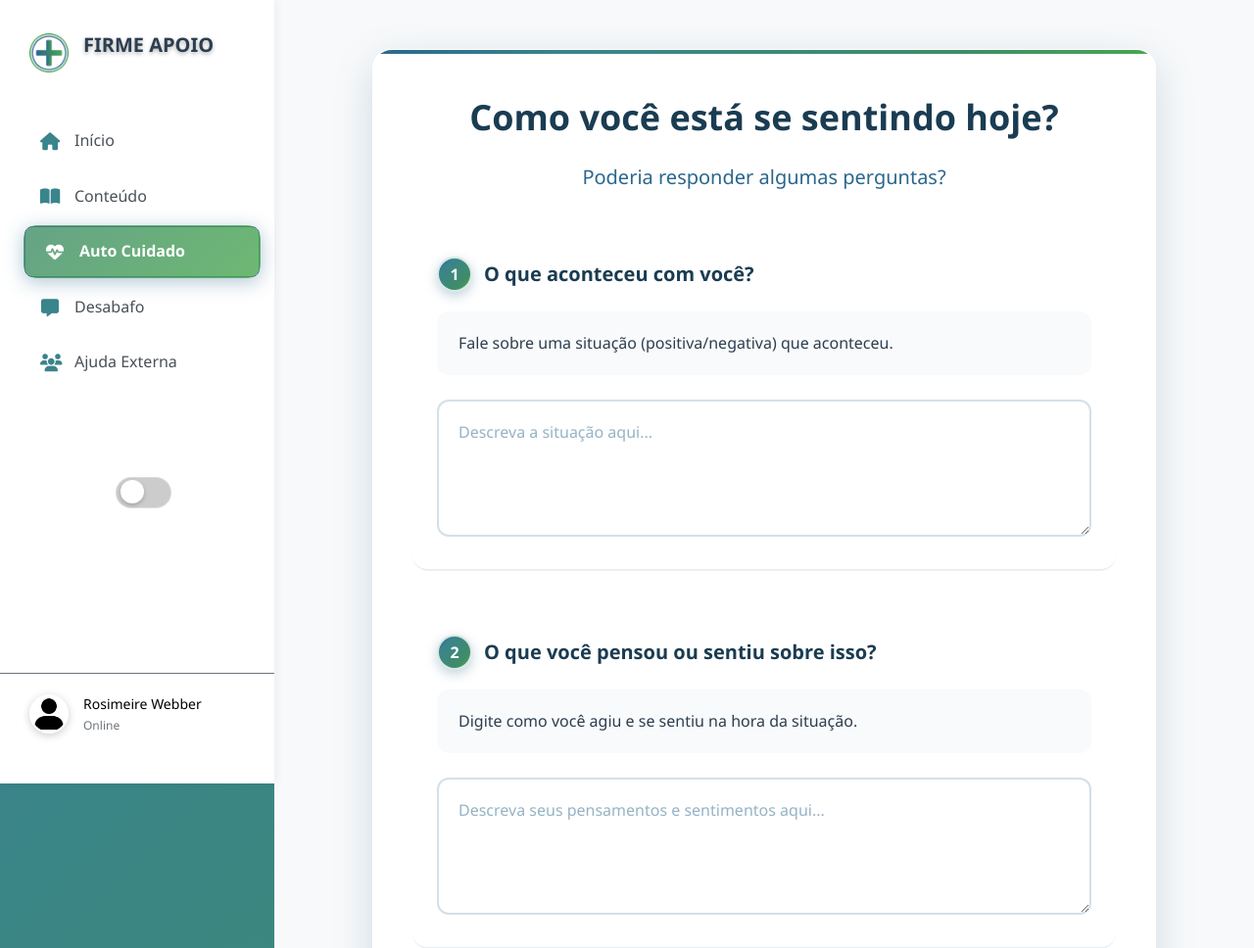
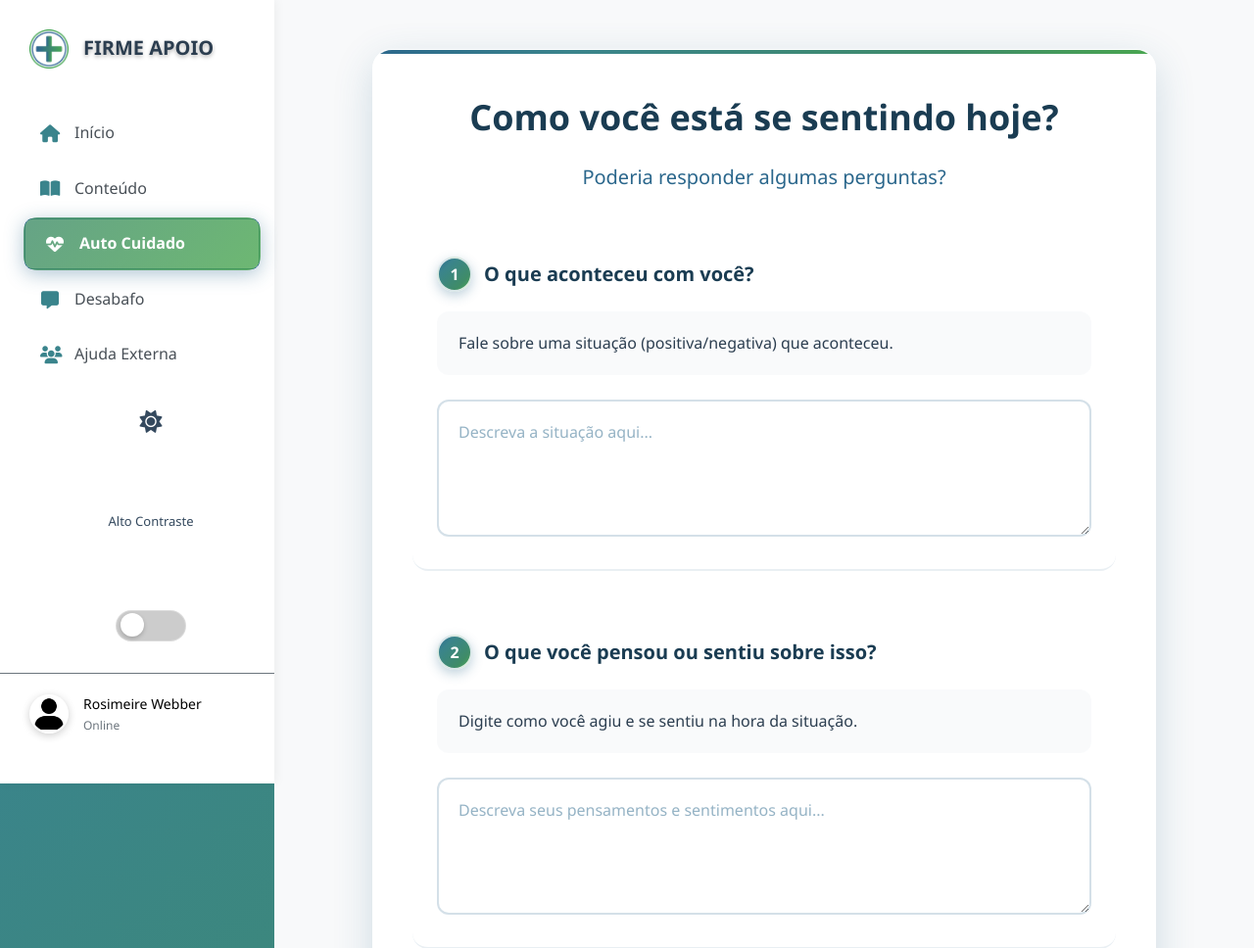
Before and after one commit to JosephBaracat/FirmeApoio, a PHP site: page /auto-cuidado.html in a window 1280 px wide. Shown: the top 968 px of the page at 98% size. Run offline with PHP 8.4, Linux system fonts and the light colour scheme.

Commit message:
Add files via upload

```diff
--- a/css/auto-cuidado.css
+++ b/css/auto-cuidado.css
@@ -60,7 +60,7 @@
 
 .logo-container {
     display: flex;
-    align-items: center;
+    align-items: flex-end; /* ALINHA PELA BASE */
     padding: 0 30px;
     margin-bottom: 40px;
 }
@@ -75,6 +75,7 @@
     font-weight: 700;
     color: #ffffff;
     text-shadow: 0 2px 4px rgba(0, 0, 0, 0.3);
+    margin-bottom: 2px; /* PEQUENO AJUSTE */
 }
 
 .main-nav ul {
@@ -183,42 +184,53 @@
 }
 
 .contraste {
-    padding: 20px 30px;
+    padding: 15px 20px;
     display: flex;
     align-items: center;
-    margin-top: auto;
-    margin-bottom: 20px;
-    background: rgba(255, 255, 255, 0.1);
-    border-radius: 12px;
-    margin: 20px;
+    justify-content: space-between; /* DISTRIBUIR ESPAÇO */
+    margin: 10px 20px 20px 20px;
+    /* background: rgba(43, 103, 140, 0.2); */
+    border-radius: 8px;
     border: 1px solid rgba(255, 255, 255, 0.2);
 }
 
+.contraste-content {
+    display: flex;
+    align-items: center;
+    gap: 8px;
+}
+
+.contraste {
+    padding: 15px 20px;
+    display: flex;
+    align-items: center; /* ISSO GARANTE ALINHAMENTO VERTICAL */
+    margin: 10px 20px 20px 20px;
+    /* background: rgba(43, 103, 140, 0.2); */
+    border-radius: 8px;
+    border: 1px solid rgba(255, 255, 255, 0.2);
+    gap: 10px; /* ESPAÇO CONSISTENTE ENTRE TODOS OS ELEMENTOS */
+}
+
 .contraste i {
-    font-size: 20px;
-    margin-right: 12px;
-    color: #ffffff; /* Ícone do contraste em branco */
+    font-size: 16px;
+    color: #34495e;
+    line-height: 1; /* REMOVER ALTURA EXTRA */
 }
 
 .contraste span {
-    margin-right: 15px;
-    font-size: 14px;
+    font-size: 13px;
     font-weight: 500;
-    color: #ffffff;
+    color: #34495e;
+    line-height: 1; /* REMOVER ALTURA EXTRA */
+    white-space: nowrap;
 }
 
-/* Switch button */
 .switch {
     position: relative;
-    display: inline-block;
-    width: 60px;
-    height: 34px;
-}
-
-.switch input {
-    opacity: 0;
-    width: 0;
-    height: 0;
+    display: inline-flex; /* MUDAR PARA FLEX */
+    width: 45px;
+    height: 24px;
+    align-items: center; /* ALINHAR VERTICALMENTE */
 }
 
 .slider {
@@ -236,10 +248,10 @@
 .slider:before {
     position: absolute;
     content: "";
-    height: 26px;
-    width: 26px;
-    left: 4px;
-    bottom: 4px;
+    height: 18px;
+    width: 18px;
+    left: 2px;
+    bottom: 2px;
     background: rgba(255, 255, 255, 0.9);
     transition: .4s;
     box-shadow: 0 2px 4px rgba(0, 0, 0, 0.2);
```
